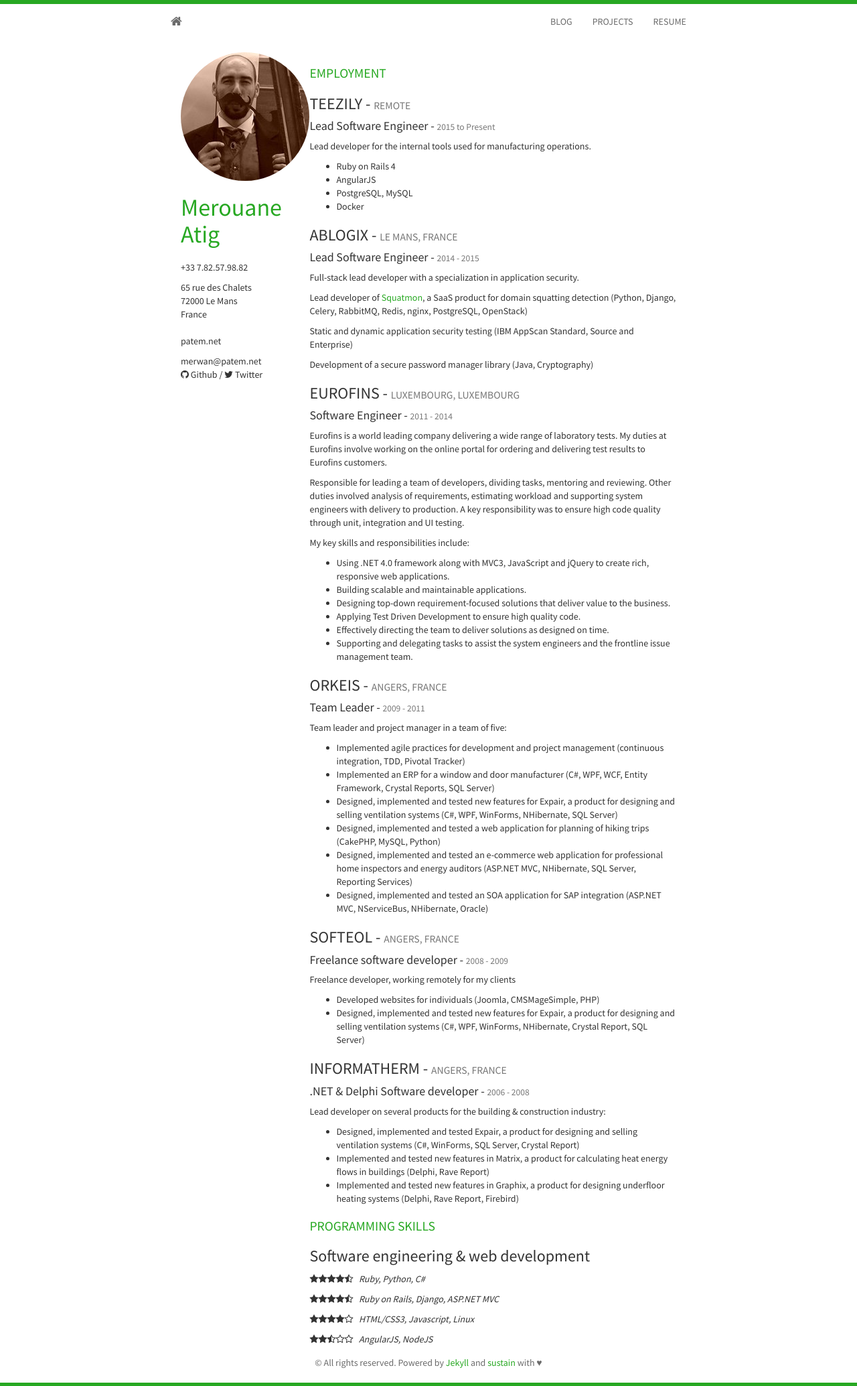
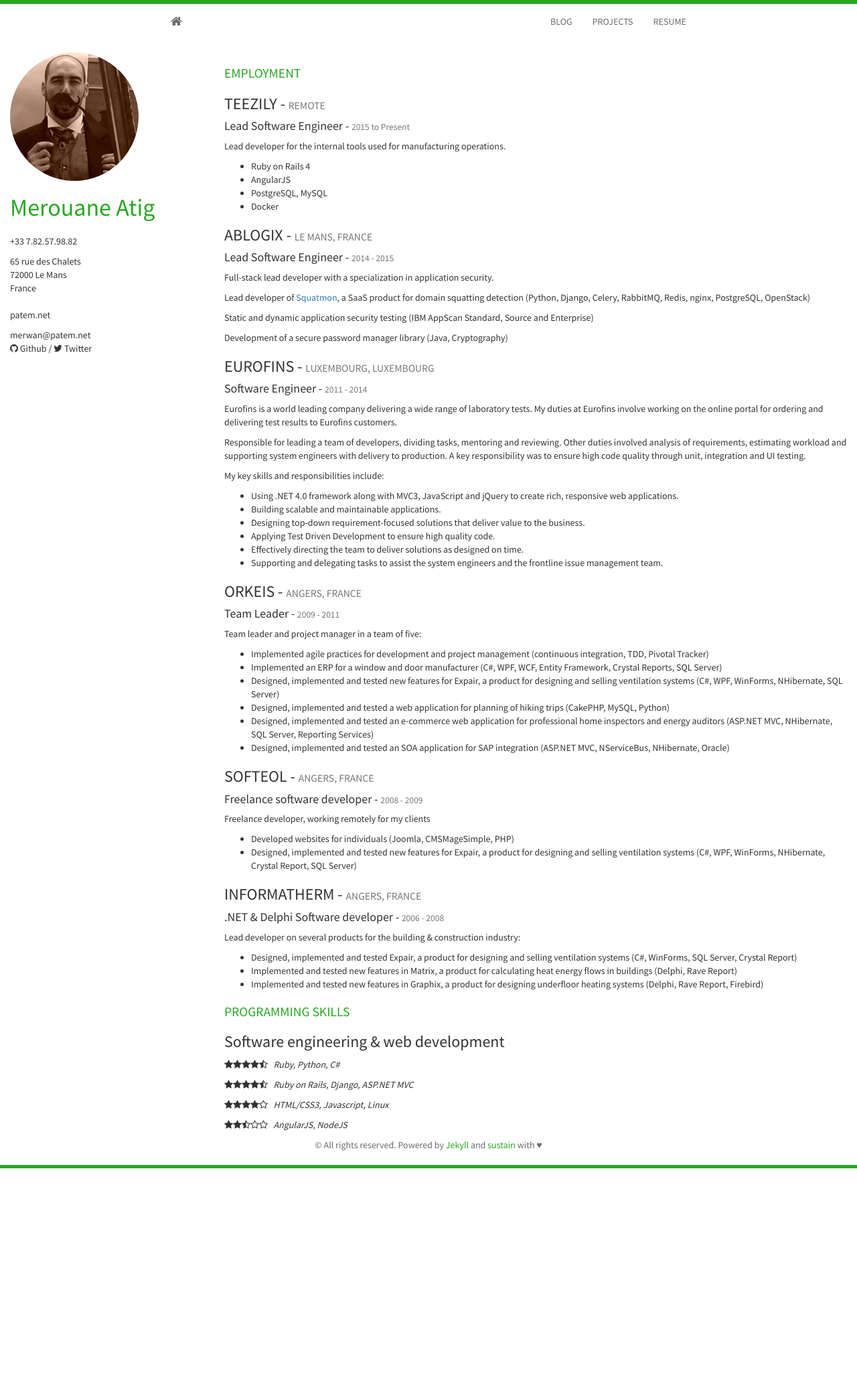
Before and after one commit to merwan/merwan.github.io, a Jekyll site: the page built from resume.html, in a window 1280 px wide. Shown: the whole page at 67% size. Built offline with Jekyll 4.4.1, drawn with Linux system fonts in a browser that asks for light colours; nearby versions of some CDN libraries; after the commit the page ends 1744 px from its top, so only the background shows below that.

Commit message:
Use fluid container for resume

```diff
--- a/resume.html
+++ b/resume.html
@@ -2,7 +2,7 @@
 layout: site
 title: Resume
 ---
-<div class="container">
+<div class="fluid-container">
   <header class="col-md-3 contact">
     <img src="{{ site.baseurl }}/static/img/profile.jpg" class="img-circle">
     <h1>Merouane Atig</h1>
```
